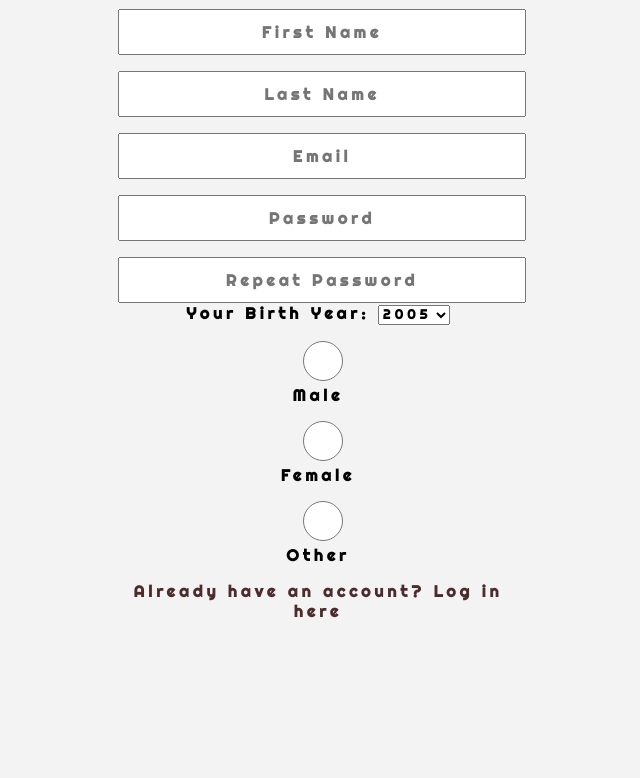
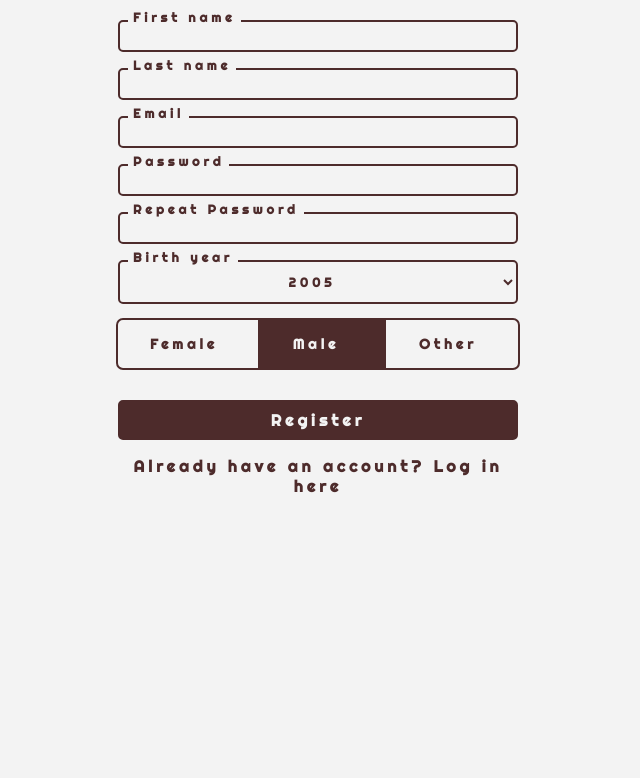
Before and after one commit to Gitphil93/spytunes, a website: page frontend/register.html in a window 1280 px wide. Shown: the part 218-996 px from the top of the page, without its empty margins (322-962 px from the left). After the commit the page ends 800 px from the top, so only its background shows below. Drawn offline with Linux system fonts and the light colour scheme.

Commit message:
login and register form styles

```diff
--- a/backend/database/operations.js
+++ b/backend/database/operations.js
@@ -17,7 +17,7 @@ async function getAccountByUsername(username){
 //sätt in nytt konto i databasen
 async function saveAccount(account) {
     database.insert(account);
-    console.log("Accounted added to database")
+    console.log("Account added to database")
 }
 
 async function updateSongPos(userEmail, songPos) {
--- a/frontend/login.css
+++ b/frontend/login.css
@@ -2,6 +2,7 @@
 
 
 * {
+    box-sizing: border-box;
   font-family: 'Righteous', cursive;
   letter-spacing: 4px;
   font-weight: bold;
@@ -44,37 +45,188 @@ h1,h2,h3,h4,h5,p,a {
 
 input {
     width: 100%;
-    height: 2.5rem;
+    height: 2rem;
     margin-top: 1rem;
     text-align: center;
     outline: none;
+    border: 2px solid rgb(77, 43, 43);
+    border-radius: 5px;
     font-size: 1rem;
+    background-color: rgb(243, 243, 243);
 }
 
-
-
-/* .input-wrapper {
-    margin-top: 5rem;
-} */
-
-
-
-.button-wrapper{
-    margin-top: 10rem;
+input::placeholder{
+    color: rgb(206, 206, 206);
 }
 
 
 
 button {
+    color: rgb(243, 243, 243);
+    background-color: rgb(77, 43, 43);
+    border: 2px solid rgb(77, 43, 43);
+    border-radius: 5px;
     width: 100%;
     height: 2.5rem;
     text-align: center;
-    margin-top: 0.5rem;
+    margin-top: 2rem;
     font-size: 1rem;
+    transition: transform 0.1s ease; /* Add transition for smooth scaling */
+}
+
+button:hover {
+    cursor: pointer;
+    transform: scale(1.03); /* Scale by 5% on hover */
 }
 
 
+.radio-wrapper {
+    display: flex;
+    justify-content: center;
+    align-items: center;
+    margin-top: 1rem;
+    color: rgb(77, 43, 43) !important;
+}
 
-button:hover {
+.container {
+    margin-top: 1rem;
+    transform-style: preserve-3d;
+    perspective: 1000px;
+  }
+
+  .pane {
+    outline: 2px solid rgb(77, 43, 43);
+   /*  box-shadow: 0 0 10px rgb(77, 43, 43) inset 0 0 10px rgb(77, 43, 43); */
+    height: 3rem;
+    width: 100%;
+    border-radius: 5px;
+    position: relative;
+    overflow: hidden;
+    transition: 0.7s ease-in-out;
+  }
+
+  .input-gender {
+    display: none;
+  }
+
+  .label {
+    display: flex;
+    justify-content: center;
+    align-items: center;
+    height: 3rem;
+    width: 33%;
+    float: left;
+    font-weight: 600;
+    font-size: 0.875rem; /* 14px / 16px */
+    padding: 0px;
+    position: relative;
+    z-index: 1;
+    color: rgb(77, 43, 43);
+    text-align: center;
+    transition: transform 0.1s ease; /* Add transition for smooth scaling */
+  }
+
+  .label:hover {
     cursor: pointer;
-}
+    transform: scale(1.05);
+  }
+
+  .selection {
+    display: none;
+    position: absolute;
+    height: 3rem;
+    width: 8rem;
+    z-index: 0;
+    left: 0;
+    top: 0;
+    transition: .15s ease;
+  }
+
+  .label:has(input:checked) {
+    color: rgb(243, 243, 243);
+
+  }
+
+  .label:has(input:checked) ~ .selection {
+    background-color: rgb(77, 43, 43);
+    color: rgb(243, 243, 243);
+    display: inline-block;
+
+  }
+
+ /*  .label:nth-child(1):has(input:checked) ~ .selection {
+    transform: translateX(0%);
+  } */
+
+  .label:nth-child(2):has(input:checked) ~ .selection {
+    transform: translateX(calc(10.5 / 3 * 1/3 * 7.5rem));
+  }
+
+  .label:nth-child(3):has(input:checked) ~ .selection {
+    transform: translateX(calc(10.5 / 3 * 2/3 * 7.5rem));
+  }
+
+  .cool-input {
+    display: flex;
+    flex-direction: column;
+    position: relative;
+    width: 100%;
+  }
+
+  .cool-input label.text {
+    color: rgb(77, 43, 43);
+    font-size: 0.8rem;
+    position: absolute;
+    margin: 5px 0 0 10px;
+    padding: 0 5px;
+    background: rgb(243, 243, 243);
+  }
+
+  .cool-input input[type=text].input {
+    border: 2px rgb(77, 43, 43) solid;
+    border-radius: 5px;
+    color: rgb(77, 43, 43);
+
+  }
+
+  .cool-input input[type=text].input:focus {
+    outline: none;
+  }
+
+
+
+
+
+
+
+  .cool-select {
+      margin-top: 1rem;
+    display: flex;
+    flex-direction: column;
+    position: relative;
+    width: 100%;
+    color: rgb(77, 43, 43);
+  }
+
+  .cool-select label {
+    color: rgb(77, 43, 43);
+    font-size: 0.8rem;
+    position: absolute;
+    margin: -11px 0 0 10px;
+    padding: 0 5px;
+    background: rgb(243, 243, 243);
+  }
+
+  .cool-select select.select {
+      text-align: center;
+    padding: 11px 10px;
+    font-size: 0.8rem;
+    border: 2px rgb(77, 43, 43) solid;
+    border-radius: 5px;
+    background: rgb(243, 243, 243);
+    color: rgb(77, 43, 43);
+  }
+
+  .cool-select select.select:focus {
+    outline: none;
+  }
--- a/frontend/register.html
+++ b/frontend/register.html
@@ -15,31 +15,58 @@
             <div class="login-form">
                 <h2 id="login-text">Register</h2>
                 <div class="input-wrapper">
-                    <input type="text" id="first-name" placeholder="First Name">
-                    <input type="text" id="last-name" placeholder="Last Name">
-                    <input type="email" id="email-register" placeholder="Email">
-                    <input type="password" id="password" placeholder="Password">
-                    <input type="password" id="password-repeat" placeholder="Repeat Password">
-                    <label for="birthYear">Your Birth Year:</label>
-                    <select id="birth-year" name="birthYear"></select>
+                    <div class="cool-input">
+                        <label for="firstname" class="text">First name</label>
+                    <input type="text" id="first-name" name="firstname" placeholder="" class="input">
+                    </div>
+                    <div class="cool-input">
+                    <label for="lastname" class="text">Last name</label>
+                    <input type="text" id="last-name" name="lastname" placeholder="">
+                </div>
+                <div class="cool-input">
+                    <input type="email" id="email-register" name="email" placeholder="">
+                    <label for="email" class="text">Email</label>
+                </div>
+                <div class="cool-input">
+                    <input type="password" id="password" name="password">
+
+                    <label for="password" class="text">Password</label>
+                </div>
+                <div class="cool-input">
+                    <input type="password" id="password-repeat" name="repeatpassword" placeholder="">
+                    <label for="repeatpassword" class="text">Repeat Password</label>
+                </div>
+                <div class="cool-select">
+                    <label for="birthYear">Birth year</label>
+                    <select id="birth-year" name="birthYear" class="select"></select>
+                </div>
 
 
-                <div class="radio-wrapper">
-
-                <input type="radio" value="Male" name="gender" class="radio-button">
-                <label for="Male">Male</label>
-                <input type="radio" value="Female" name="gender" class="radio-button">
-                <label for="Female">Female</label>
-                <input type="radio" value="Other" name="gender" class="radio-button">
-                <label for="Other">Other</label>
+            <div class="container">
+                <div class="pane">
+                    <label class="label">
+                        <span>Female</span>
+                        <input id="left" class="input-gender" name="radio" type="radio">
+                    </label>
+                    <label class="label">
+                        <span>Male</span>
+                        <input id="middle" class="input-gender" checked="checked" name="radio" type="radio">
+                    </label>
+                    <label class="label">
+                        <span>Other</span>
+                        <input id="right" class="input-gender" name="radio" type="radio">
+                    </label>
+                    <span class="selection"></span>
+                </div>
             </div>
 
-                <p>Already have an account? <a id="login-link">Log in here</a></p>
+
 
               </div>
               <div class="button-wrapper">
                 <button id="register-button">Register</button>
               </div>
+              <p>Already have an account? <a id="login-link">Log in here</a></p>
               </div>
             </div>
     </div>
```
Also changed, not shown: frontend/login.html (+8 -2 lines), frontend/assets/lock-icon.svg (added).
